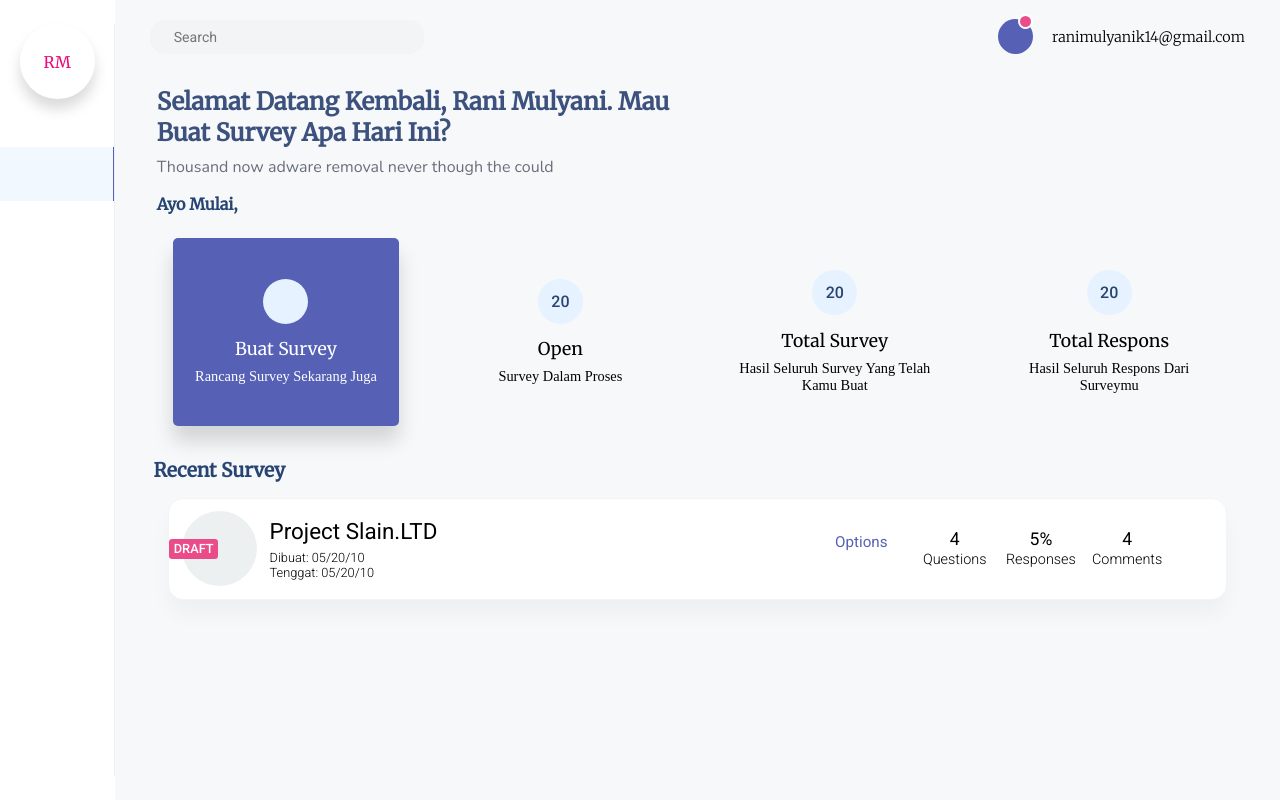
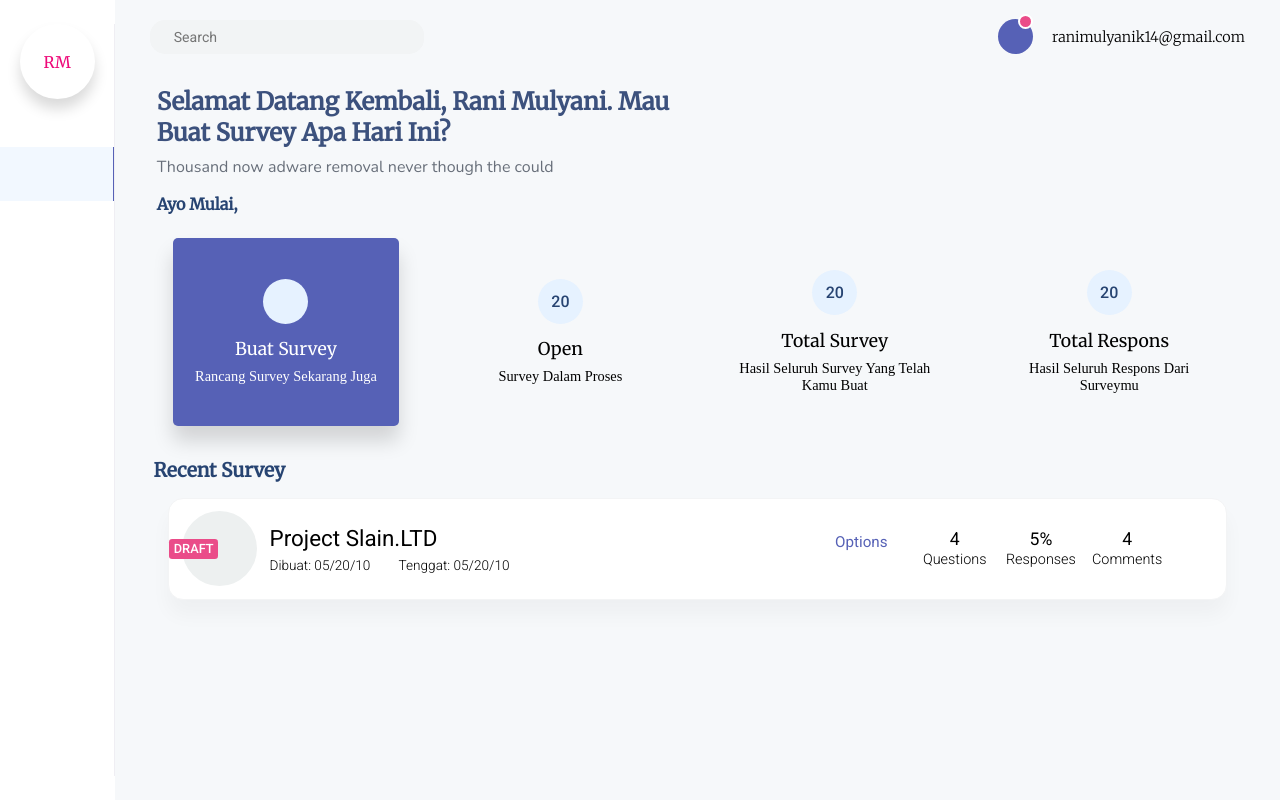
Before and after one commit to tychoandreakos/SURVEY-STMIK-AMIK-BANDUNG, a React (Create React App) app: page / in a window 1280 px wide. Built offline with nearby package versions, Linux system fonts and the light colour scheme; no server answers.

Commit message:
commit last working

```diff
--- a/src/Components/Dashboard/Survey/index.js
+++ b/src/Components/Dashboard/Survey/index.js
@@ -49,8 +49,10 @@ const Survey = () => {
         </div>
         <div className='info'>
           <h3>project slain.LTD</h3>
-          <span>dibuat: 05/20/10</span>
-          <span>tenggat: 05/20/10</span>
+          <div className='description'>
+            <span>dibuat: 05/20/10</span>
+            <span>tenggat: 05/20/10</span>
+          </div>
         </div>
       </div>
       <div className='second'>
--- a/src/Components/Dashboard/Survey/style.scss
+++ b/src/Components/Dashboard/Survey/style.scss
@@ -49,16 +49,10 @@ $Roboto: "Roboto", sans-serif;
 
   .second {
     padding-right: 3rem;
-  }
 
-  .logo {
-    padding: 0.8rem;
-    .logo-wrapper {
-      width: 75px;
-      height: 75px;
-      background: #edf0f0;
-      border-radius: 50%;
-    }
+    span {
+      text-transform: capitalize;
+      font-size: 0.9rem;
     }
 
     .status {
@@ -73,11 +67,6 @@ $Roboto: "Roboto", sans-serif;
       h4 {
         font-size: 1.1rem;
         font-weight: 400;
-    }
-
-    span {
-      text-transform: capitalize;
-      font-size: 0.9rem;
       }
     }
 
@@ -99,10 +88,35 @@ $Roboto: "Roboto", sans-serif;
         }
       }
     }
+  }
+
+  .logo {
+    padding: 0.8rem;
+    .logo-wrapper {
+      width: 75px;
+      height: 75px;
+      background: #edf0f0;
+      border-radius: 50%;
+    }
+  }
 
   .info {
     display: flex;
     flex-direction: column;
+
+    .description {
+      display: flex;
+      width: 15rem;
+      justify-content: space-between;
+      align-items: center;
+
+      span {
+        font: {
+          family: $Roboto !important;
+          size: 0.85rem;
+        }
+      }
+    }
 
     h3 {
       text-transform: capitalize;
```
Lines whose indentation alone changed are shown as unchanged.
